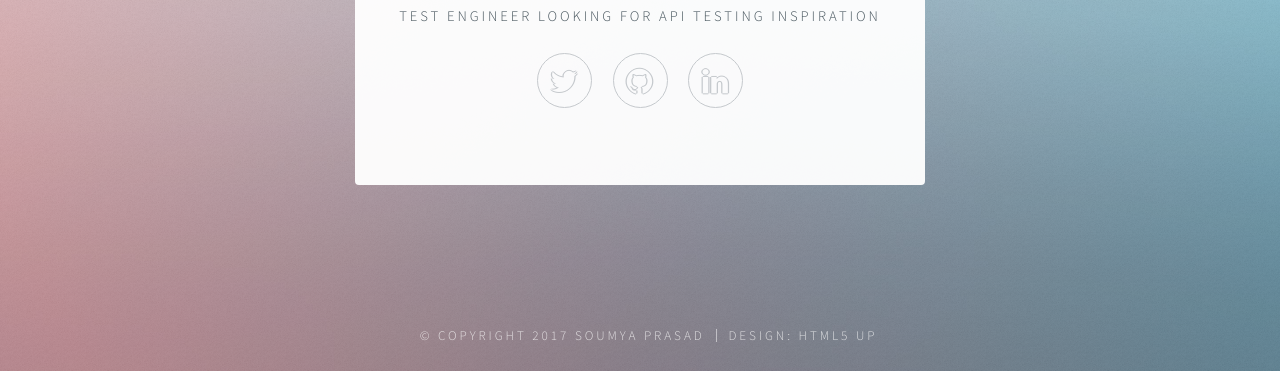
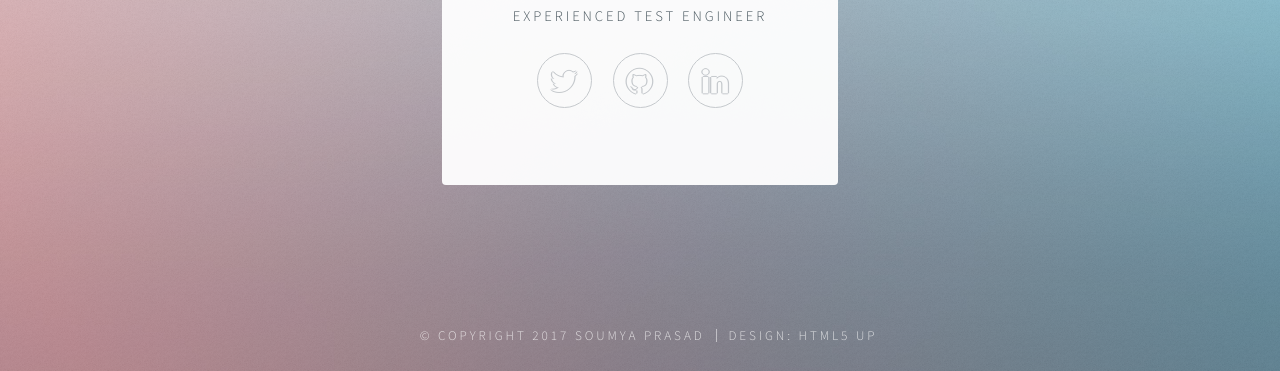
Before and after one commit to chisma/chisma.github.io, a plain HTML site: page index.html in a window 1280 px wide. Shown: the part 429-800 px from the top of the page. Drawn offline with Linux system fonts and the light colour scheme.

Commit message:
Update tagline

```diff
--- a/index.html
+++ b/index.html
@@ -21,7 +21,7 @@
         <header>
           <span class = "avatar"><img src="images/IMG_3479_1.png" alt="" style = "width:150px;height:150px;" /></span>
               <h1><a href="stockholmSummary.html">Soumya Prasad</a></h1>
-              <p>Test engineer looking for API testing inspiration</p>
+              <p>Experienced Test engineer</p>
         </header>
         <footer>
           <ul class="icons">
```
